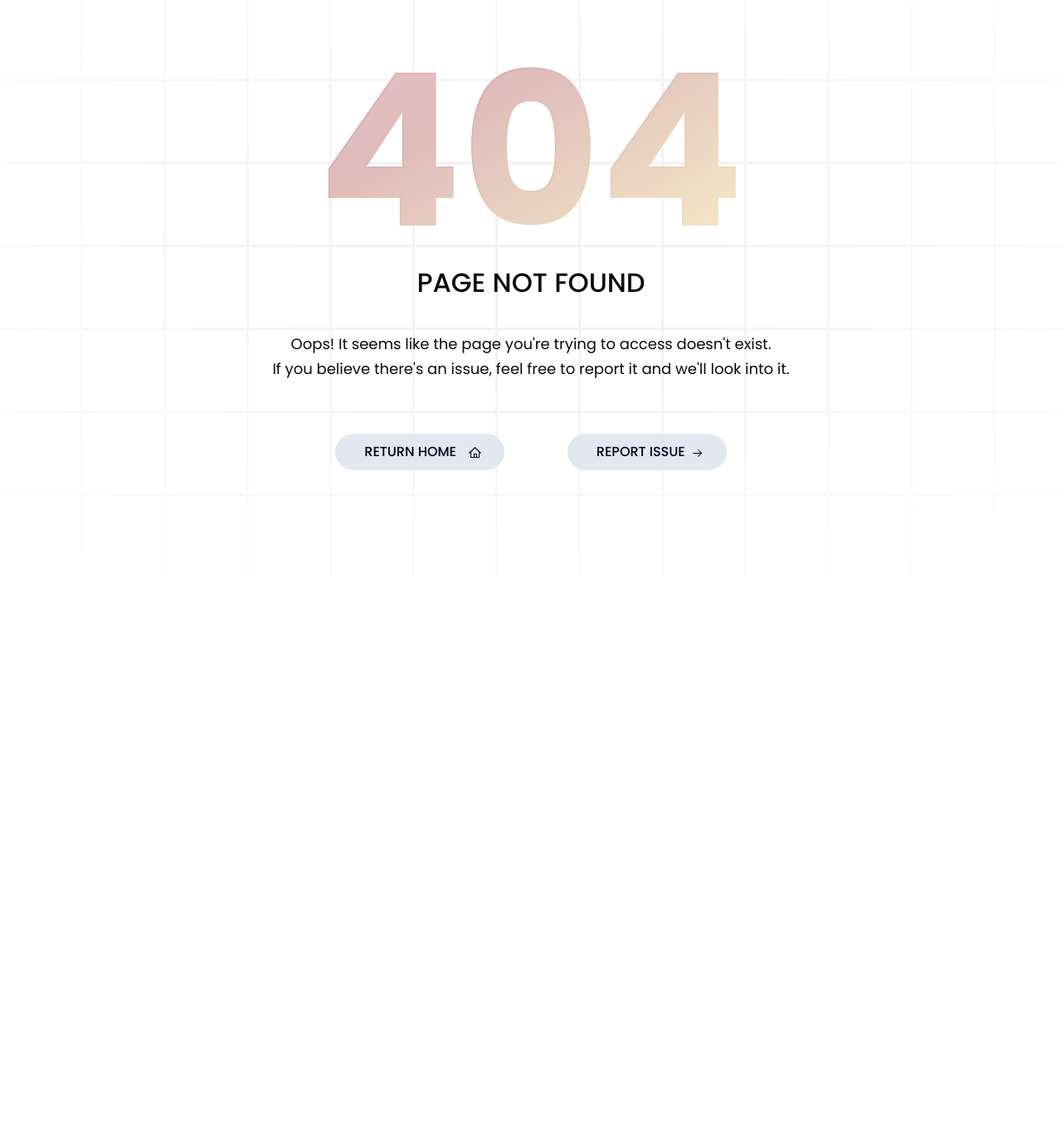
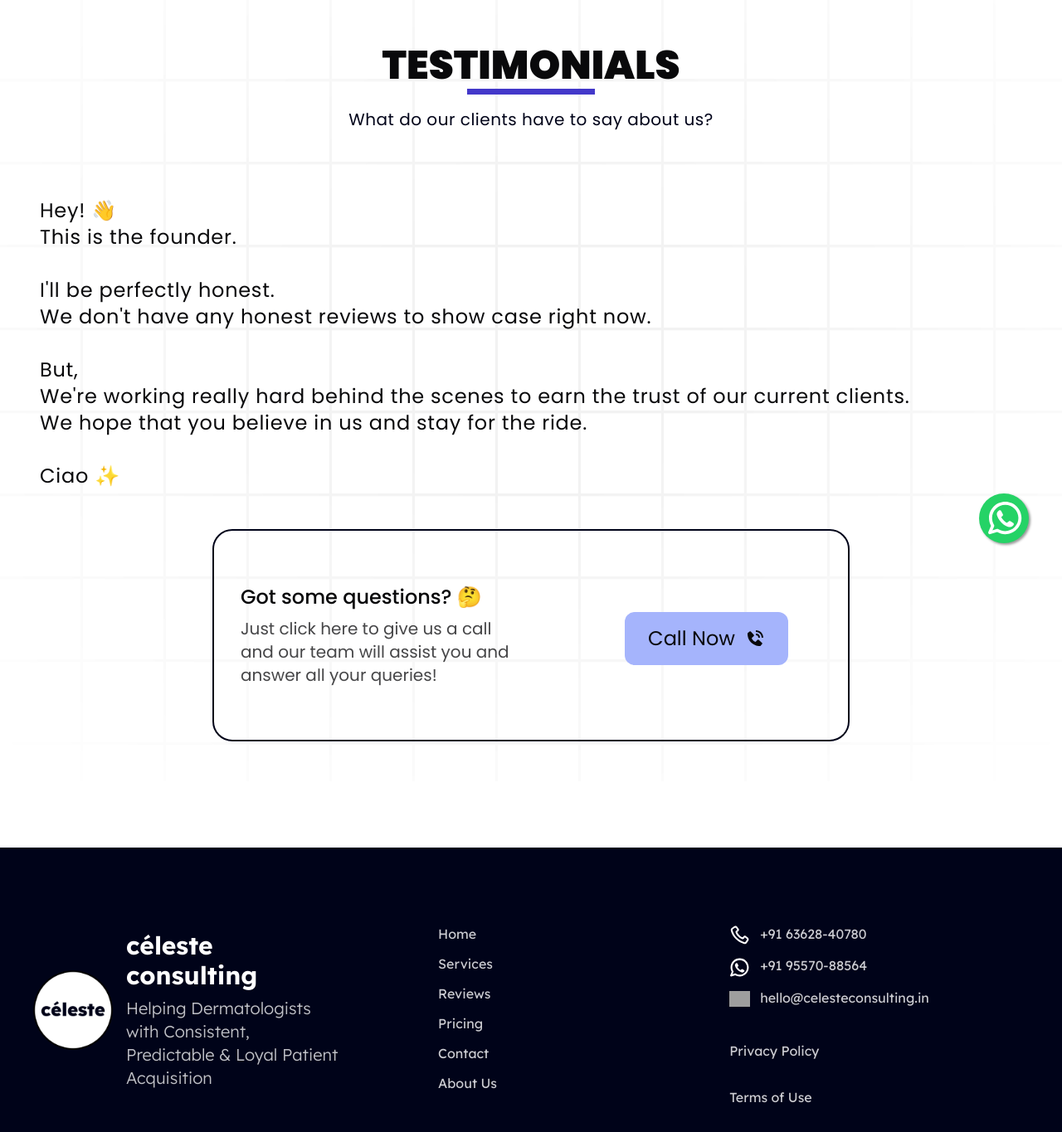
Before and after one commit to perplexingpasta/celeste-consulting, a Next.js app: page /testimonials in a window 1280 px wide. Before the commit this address had no page. Shown: the part 105-1470 px from the top of the page at 83% size. Before the commit the page ends 800 px from the top, so only its background shows below. Built offline with nearby package versions, Linux system fonts and the light colour scheme; grey boxes are pictures that could not be loaded; what tailwindcss-filters would draw is missing.

Commit message:
added endpage cta from varun; fixed titles of each page

```diff
--- a/app/(root)/contact/page.tsx
+++ b/app/(root)/contact/page.tsx
@@ -4,9 +4,14 @@
 import LitUpButton from "@/components/ui/LitUpButton";
 import MagicButton from "@/components/ui/MagicButton";
 import { FaLocationArrow } from "react-icons/fa6";
+import dynamic from "next/dynamic";
+
+const DynamicWannaKnowMore = dynamic(
+  () => import("@/components/WannaKnowMore"),
+);
 
 export const metadata = {
-  title: "Contact Us - Céleste Consulting",
+  title: "Céleste Consulting | Contact Us",
 };
 
 const Contact = () => {
@@ -34,7 +39,7 @@
 
   return (
     <>
-      <header id="contact" className="pt-40">
+      {/* <header id="contact" className="pt-40">
         <h1 className="heading relative block dark:hidden">
           <span className="relative inline-block rounded-lg bg-gradient-to-r from-indigo-500 to-purple px-3 py-2 text-white">
             Contact Us
@@ -46,6 +51,16 @@
         <h2 className="relative mx-auto mb-16 max-w-[90%] items-center justify-center py-4 text-center text-lg font-light text-black-100">
           Here are all the ways you can get in touch with us!
         </h2>
+      </header> */}
+
+      <header id="contact" className="pt-24 md:pt-40">
+        <h1 className="headingv2 relative">
+          Contact us
+          <div className="relative mx-auto mt-1 w-[40vw] border-t-[5px] border-indigo-700 md:w-[24vw] md:border-t-[6px] lg:w-[12vw] lg:border-t-[7px]" />
+        </h1>
+        <h2 className="relative mx-auto mb-8 max-w-[90%] items-center justify-center py-4 text-center text-lg tracking-wide text-black-100 md:mb-16 xl:text-xl">
+          Will it be a call, an email, or a pigeon, perhaps?
+        </h2>
       </header>
 
       <main className="mx-auto max-w-[90%] md:max-w-7xl md:pl-8">
@@ -56,12 +71,12 @@
             alt=""
             className="inline-block dark:hidden"
           />
-          <img
+          {/* <img
             src="/images/call-white.svg"
             width={40}
             alt=""
             className="hidden dark:inline-block"
-          />
+          /> */}
           <h1 className="inline-block pl-3">
             Call Us
             <div className="dark:border-white-100 relative w-[20vw] border-t-[5px] border-black-200 md:w-[12vw] lg:w-[5vw]"></div>
@@ -80,12 +95,12 @@
             alt=""
             className="inline-block dark:hidden"
           />
-          <img
+          {/* <img
             src="/images/whatsapp-white.svg"
             width={40}
             alt=""
             className="hidden dark:inline-block"
-          />
+          /> */}
           <h1 className="inline-block pl-2">
             WhatsApp
             <div className="dark:border-white-100 relative w-[25vw] border-t-[5px] border-black-200 md:w-[12vw] lg:w-[5vw]"></div>
@@ -117,12 +132,12 @@
             alt=""
             className="inline-block dark:hidden"
           />
-          <img
+          {/* <img
             src="/images/email-white.svg"
             width={40}
             alt=""
             className="hidden dark:inline-block"
-          />
+          /> */}
           <h1 className="inline-block pl-2">
             Email Us
             <div className="dark:border-white-100 relative w-[25vw] border-t-[5px] border-black-200 md:w-[12vw] lg:w-[5vw]"></div>
@@ -143,12 +158,12 @@
             alt=""
             className="inline-block dark:hidden"
           />
-          <img
+          {/* <img
             src="/images/meeting-white.svg"
             width={40}
             alt=""
             className="hidden dark:inline-block"
-          />
+          /> */}
           <h1 className="inline-block pl-2">
             Book A Meeting
             <div className="dark:border-white-100 relative w-[40vw] border-t-[5px] border-black-200 md:w-[12vw] lg:w-[5vw]"></div>
@@ -183,19 +198,22 @@
             alt=""
             className="inline-block dark:hidden"
           />
-          <img
+          {/* <img
             src="/images/bird-white.svg"
             width={40}
             alt=""
             className="hidden dark:inline-block"
-          />
+          /> */}
           <h1 className="inline-block pl-2">
             By a Pigeon
             <div className="dark:border-white-100 relative w-[30vw] border-t-[5px] border-black-200 md:w-[12vw] lg:w-[5vw]"></div>
           </h1>
           <div className="ml-12 mt-2 space-y-2 text-xl md:text-2xl">
-            <p>Not supported at the moment :&apos;&#40;</p>
+            <p>Not supported at the moment</p>
           </div>
+        </section>
+        <section className="md:mb-8 lg:mb-12 lg:mt-16">
+          <DynamicWannaKnowMore />
         </section>
       </main>
     </>
--- a/app/(root)/pricing/page.tsx
+++ b/app/(root)/pricing/page.tsx
@@ -4,15 +4,18 @@
 import dynamic from "next/dynamic";
 import PricingContainer from "@/components/PricingContainerv2";
 
+const DynamicWannaKnowMore = dynamic(
+  () => import("@/components/WannaKnowMore"),
+);
 const DynamicFAQs = dynamic(() => import("@/components/PricingFAQv2shadcn"));
 
 export const metadata = {
-  title: "Pricing - Céleste Consulting",
+  title: "Céleste Consulting | Pricing",
 };
 
 const Pricing = () => {
   return (
-    <div className="mx-auto max-w-7xl pt-12 md:pt-[6.5rem]" id="pricing">
+    <div className="mx-auto max-w-7xl" id="pricing">
       {/* <header>
         <h1 className="heading relative pt-4 !normal-case">
           Everything you need for{" "}
@@ -22,8 +25,17 @@
           service
         </h1>
       </header> */}
+      <header id="pricing" className="pt-24 md:pt-40">
+        <h1 className="headingv2 relative">
+          Pricing
+          <div className="relative mx-auto mt-1 w-[25vw] border-t-[5px] border-indigo-700 md:w-[16vw] md:border-t-[6px] lg:w-[7vw] lg:border-t-[7px]" />
+        </h1>
+        <h2 className="relative mx-auto mb-16 max-w-[90%] items-center justify-center py-4 text-center text-lg tracking-wide text-black-100 xl:text-xl">
+          Simple, transparent pricing.
+        </h2>
+      </header>
       <main>
-        <section className="relative flex items-center justify-center pt-10">
+        <section className="relative -mt-20 flex items-center justify-center md:-mt-12">
           <PricingContainer />
         </section>
         <section className="mt-10 flex flex-col items-center justify-center">
@@ -61,6 +73,9 @@
             <DynamicFAQs />
           </div>
         </section>
+        <section className="md:mb-8 lg:mb-12">
+          <DynamicWannaKnowMore />
+        </section>
       </main>
     </div>
   );
--- a/app/(root)/reviews/page.tsx
+++ b/app/(root)/testimonials/page.tsx
@@ -1,27 +1,31 @@
 /* eslint-disable @next/next/no-img-element */
 // "use client";
 import React from "react";
-import LitUpButton from "@/components/ui/LitUpButton";
-import MagicButton from "@/components/ui/MagicButton";
-import { FaLocationArrow } from "react-icons/fa6";
+import dynamic from "next/dynamic";
+// import LitUpButton from "@/components/ui/LitUpButton";
+// import MagicButton from "@/components/ui/MagicButton";
+// import { FaLocationArrow } from "react-icons/fa6";
+
+const DynamicWannaKnowMore = dynamic(
+  () => import("@/components/WannaKnowMore"),
+);
 
 export const metadata = {
-  title: "Reviews - Céleste Consulting",
+  title: "Céleste Consulting | Reviews & Testimonials",
 };
 
 const Reviews = () => {
   return (
     <>
-      <header id="contact" className="pt-40">
-        <h1 className="heading relative block dark:hidden">
-          <span className="relative inline-block rounded-lg bg-gradient-to-r from-indigo-500 to-purple px-3 py-2 text-white">
-            Reviews
-          </span>
+      <header id="reviews" className="pt-24 md:pt-40">
+        <h1 className="headingv2 relative">
+          Testimonials
+          <div className="relative mx-auto mt-1 w-[50vw] border-t-[5px] border-indigo-700 md:w-[24vw] md:border-t-[6px]   lg:border-t-[7px] lg:w-[12vw]" />
         </h1>
         {/* <h1 className="heading relative hidden dark:block">
           <span className="text-purple">Contact Us</span>
         </h1> */}
-        <h2 className="relative mx-auto mb-16 max-w-[90%] items-center justify-center py-4 text-center text-lg tracking-wide text-black-100 xl:text-xl">
+        <h2 className="relative mx-auto mb-8 max-w-[90%] items-center justify-center py-4 text-center text-lg tracking-wide text-black-100 md:mb-16 xl:text-xl">
           What do our clients have to say about us?
         </h2>
       </header>
@@ -51,6 +55,9 @@
             </p>
           </div>
         </section>
+        <section className="md:mb-8 lg:mb-12">
+          <DynamicWannaKnowMore />
+        </section>
       </main>
     </>
   );
--- a/components/HeroHighlightDemo.tsx
+++ b/components/HeroHighlightDemo.tsx
@@ -18,13 +18,11 @@
           duration: 0.5,
           ease: [0.4, 0.0, 0.2, 1],
         }}
-        className="mx-auto max-w-4xl px-4 text-center text-2xl text-[40px] font-black uppercase leading-snug tracking-wide text-black-100 md:text-5xl md:max-w-[95%]  md:leading-relaxed lg:max-w-6xl lg:text-6xl lg:leading-snug"
+        className="mx-auto max-w-4xl px-4 text-center text-2xl text-[40px] font-black uppercase leading-snug tracking-wide text-black-100 md:max-w-[95%] md:text-5xl md:leading-relaxed lg:max-w-6xl lg:text-6xl lg:leading-snug"
       >
         Medical Marketing <br className="hidden lg:block" /> to Grow Your{" "}
         <br className="hidden lg:block" />{" "}
-        <Highlight className="text-black-100">
-          Dermatology Practice
-        </Highlight>
+        <Highlight className="text-black-100">Dermatology Practice</Highlight>
       </motion.h1>
     </HeroHighlight>
   );
--- /dev/null
+++ b/components/WannaKnowMore.tsx
@@ -0,0 +1,38 @@
+import Link from "next/link";
+import { BiSolidPhoneCall } from "react-icons/bi";
+
+const WannKnowMore = () => {
+  return (
+    <>
+      <div className="relative mx-auto border-b-2 border-t-2 md:max-w-[80vw] md:rounded-3xl md:border-2 md:border-black-100 lg:max-w-[60%]">
+        <div className="mx-auto max-w-[85rem] px-4 py-10 sm:px-6 lg:px-8 lg:py-16">
+          <div className="grid gap-6 md:grid-cols-2 md:gap-8">
+            <div className="max-w-md text-lg md:text-xl lg:text-2xl">
+              <p className="font-medium">Got some questions? 🤔</p>
+              <p className="text-base opacity-75 md:mt-1 md:text-lg lg:mt-2 lg:text-xl">
+                Just click here to give us a call and our team will assist you
+                and answer all your queries!
+              </p>
+            </div>
+            <div className="text-center md:my-auto md:mr-10 md:text-right">
+              <a href="tel:+916362840780">
+                <button className="rounded-xl bg-indigo-300 p-3 transition-all duration-300 hover:scale-110 hover:bg-indigo-400 hover:text-white hover:drop-shadow-xl active:bg-indigo-600 active:text-white md:mt-2 md:p-3 md:px-5 md:text-lg lg:p-4 lg:px-7 lg:text-2xl">
+                  <span className="flex items-center gap-x-2 lg:gap-x-3">
+                    Call Now
+                    <BiSolidPhoneCall />
+                  </span>
+                </button>
+              </a>
+              {/* <p className="mt-2 text-center text-sm text-gray-700 lg:mt-4">
+                If the line is busy, we&apos;ll call you back as soon as
+                possible.
+              </p> */}
+            </div>
+          </div>
+        </div>
+      </div>
+    </>
+  );
+};
+
+export default WannKnowMore;
--- a/components/ui/FloatingNav3.tsx
+++ b/components/ui/FloatingNav3.tsx
@@ -78,7 +78,7 @@
                   key={`link=${idx}`}
                   href={navItem.link}
                   className={cn(
-                    `relative p-2 flex items-center font-semibold text-black-100 hover:text-violet-500 tracking-wider dark:font-normal dark:text-neutral-50 dark:hover:text-purple md:space-x-1 ${isActive && navItem.link !== "/" ? "border-b-2 border-black-100 !font-bold dark:border-purpledark dark:!text-purple" : ""}`,
+                    `relative p-2 flex items-center font-semibold text-black-100 hover:text-indigo-700 tracking-wider  md:space-x-1 ${isActive && navItem.link !== "/" ? "border-b-2 border-black-100 !font-bold dark:border-purpledark dark:!text-purple" : ""}`,
                   )}
                 >
                   <span className="block sm:hidden">{navItem.icon}</span>
--- a/data/index2.ts
+++ b/data/index2.ts
@@ -3,7 +3,7 @@
 
 export const navItems = [
   { name: "Home", link: "/", icon: GoHome },
-  { name: "Reviews", link: "/reviews", icon: GoStar },
+  { name: "Reviews", link: "/testimonials", icon: GoStar },
   { name: "Pricing", link: "/pricing", icon: GoBriefcase },
   { name: "Contact", link: "/contact", icon: FiPhoneCall },
   { name: "About Us", link: "/", icon: GoBook },
@@ -11,7 +11,7 @@
 
 export const navItemsFloatingNav = [
   { name: "Home", link: "/" },
-  { name: "Reviews", link: "/reviews" },
+  { name: "Reviews", link: "/testimonials" },
   { name: "Pricing", link: "/pricing" },
   { name: "Contact", link: "/contact" },
   { name: "About Us", link: "/" },
```
Also changed, not shown: TODO.txt.
